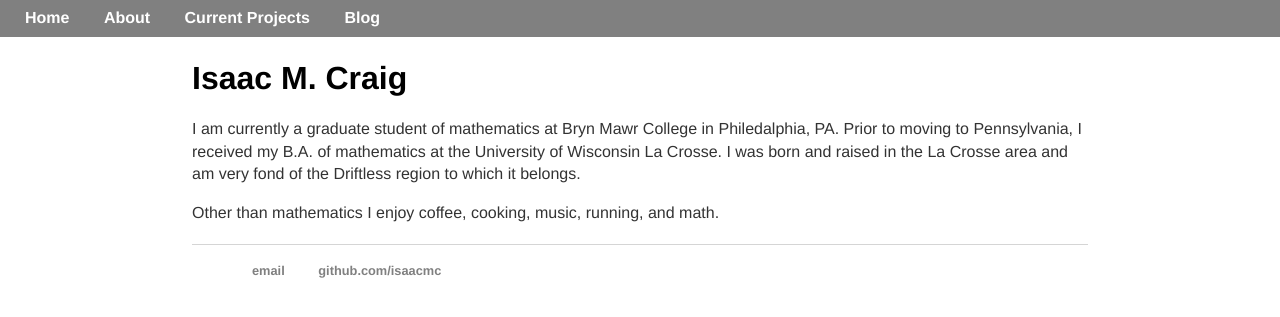
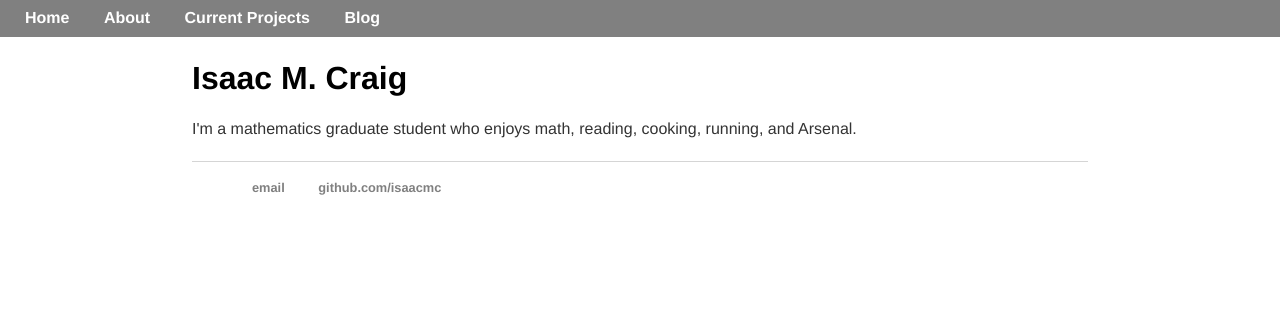
Before and after one commit to isundberg/isaacmc.github.io, a Jekyll site: the page built from about/index.html, in a window 1280 px wide. Shown: the top 317 px of the page. Built offline with Jekyll 4.4.1, drawn with Linux system fonts in a browser that asks for light colours.

Commit message:
Update index.html

```diff
--- a/about/index.html
+++ b/about/index.html
@@ -3,8 +3,6 @@ layout: default
 title: Isaac M. Craig
 ---
 	<h1>{{ page.title }}</h1>
-	<p>I am currently a graduate student of mathematics at Bryn Mawr College in Philedalphia, PA. Prior to moving to Pennsylvania, I
-	received my	B.A. of mathematics at the University of Wisconsin La Crosse. I was born and raised in the La Crosse area and am very fond
-	of the Driftless region to which it belongs.</p>
 
-	<p>Other than mathematics I enjoy coffee, cooking, music, running, and math.</p>
+
+	<p>I'm a mathematics graduate student who enjoys math, reading, cooking, running, and Arsenal.</p>
```
